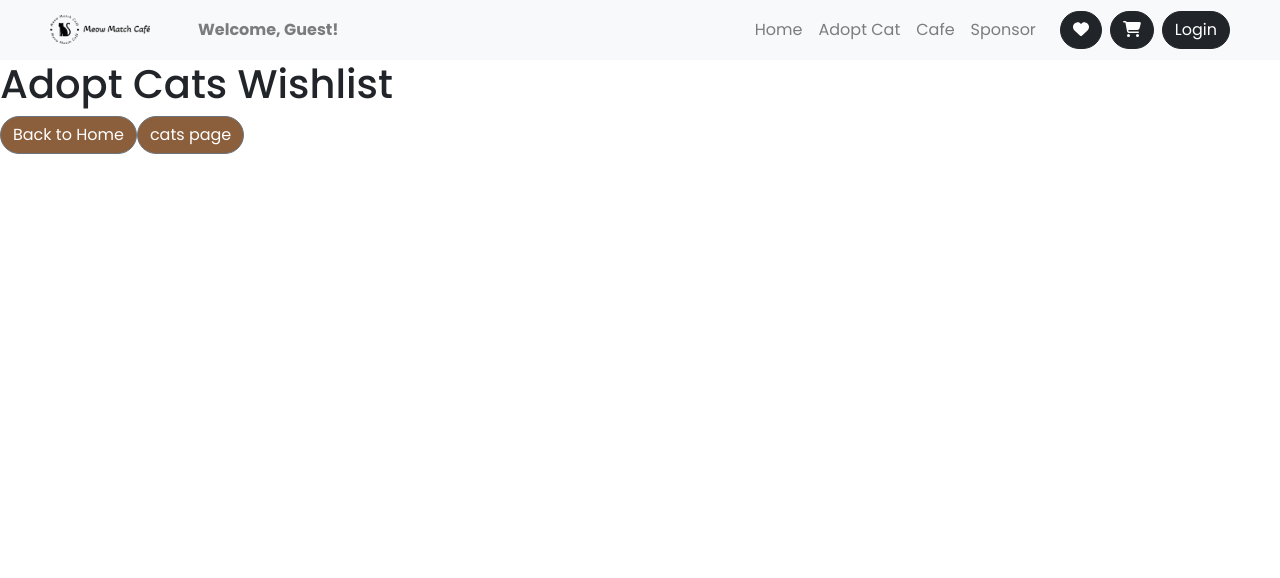
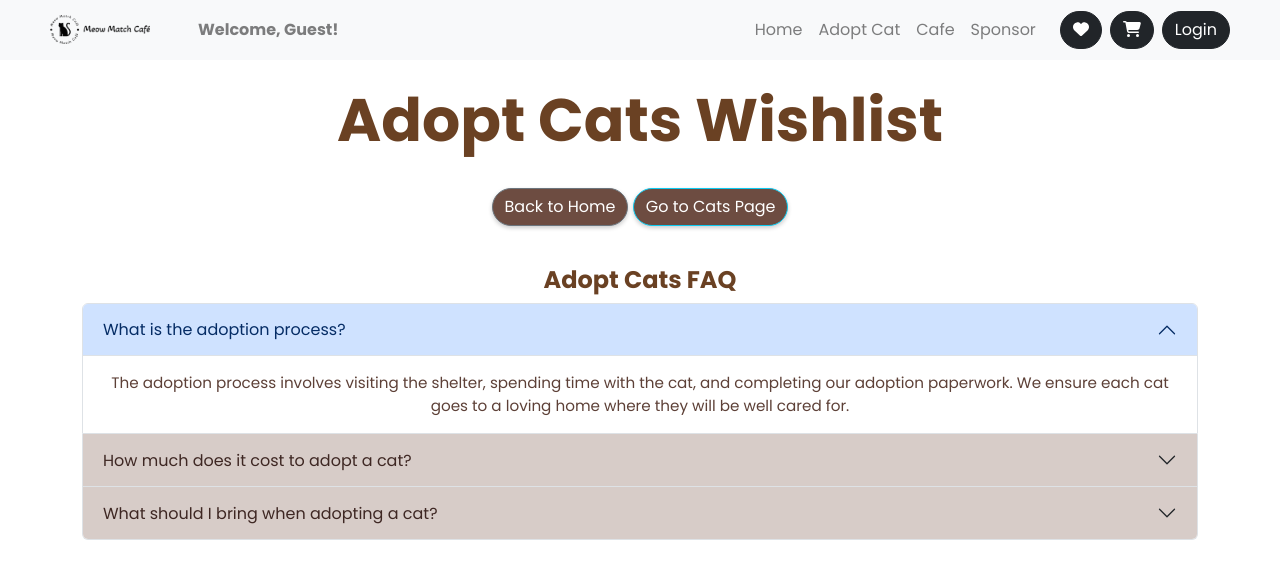
Before and after one commit to BuBuCatt/Cat-cafe-react, a React (Create React App) app in the folder cat-cafe/: page /wishlist in a window 1280 px wide. Shown: the top 578 px of the page. Built offline with nearby package versions, Linux system fonts and the light colour scheme.

Commit message:
updated the wishlist faq

```diff
--- a/cat-cafe/src/classes/Cart.js
+++ b/cat-cafe/src/classes/Cart.js
@@ -106,11 +106,14 @@ export class ProductObj{
     #menuName; // not equal to pname
     #menuPrice;
     #amount;
+
+
     constructor(mid,menuName,menuPrice,amount=1){
         this.#mid = mid;
         this.#menuName = menuName;
         this.#menuPrice = Number(menuPrice);
         this.#amount = Number(amount);
+
     }
     get amount(){
         return this.#amount;
@@ -128,6 +131,7 @@ export class ProductObj{
     get menuPrice() {
         return this.#menuPrice;
     }
+
     total(){
         return Number((this.#menuPrice * this.#amount).toFixed(2));
     }
--- a/cat-cafe/src/components/Cartcompo.js
+++ b/cat-cafe/src/components/Cartcompo.js
@@ -1,5 +1,6 @@
 import { useEffect } from "react";
 import { useNavigate } from "react-router-dom";
+import { Container, Row, Col, Button, Table, Alert } from 'react-bootstrap';
 
 export default function Cartcompo({ carts,removeItem, resetCart }){
 
@@ -15,11 +16,7 @@ console.log("carts.cart: ", carts?.cart);
     });
 
     const navigate = useNavigate();
-    useEffect(()=>{
-        // if(props.commonVal==null){
-        //     navigate("/login");
-        // }
-    },[]);
+
     const saveHandler = ()=>{
         carts.toSave();
         alert("Cart saved!!!!!!:D");
@@ -34,65 +31,59 @@ console.log("carts.cart: ", carts?.cart);
 
     return(
         <>
-    <div className="container mt-4">
-        <div className="row justify-content-center">
-            <div className="col-lg-8">
+    <Container className="mt-4">
+            <Row className="justify-content-center">
+                <Col lg={8}>
                     <div className="d-flex justify-content-between align-items-center mb-3">
-                    <h2 className="mb-0">Your Cart</h2>
+                        <h2>Your Cart</h2>
                         <div>
-                        <button type="button" className="btn btn-primary me-2" onClick={saveHandler}>
+                            <Button variant="primary" onClick={saveHandler} className="me-2">
                                 Save Cart
-                        </button>
-
-
-
-                        <button type="button" className="btn btn-secondary" onClick={goHomeHandler}>
+                            </Button>
+                            <Button variant="secondary" onClick={goHomeHandler}>
                                 Back to Home
-                        </button>
+                            </Button>
                         </div>
                     </div>
-                <table className="table table-hover">
+                    <Table hover>
                         <thead className="table-light">
                             <tr>
-                            <th>Product ID</th>
+
                                 <th>Product Name</th>
                                 <th>Price</th>
                                 <th>Quantity</th>
                                 <th>Total</th>
+                                <th>Action</th>
                             </tr>
                         </thead>
                         <tbody>
-                        {carts.cart && carts.cart.length > 0 ? (
-                            carts.cart.map((item, index) => (
+                            {carts.cart && carts.cart.length > 0 ? carts.cart.map((item, index) => (
                                 <tr key={index}>
-                                    <td>{item.mid}</td>
+
                                     <td>{item.pname}</td>
                                     <td>${item.price.toFixed(2)}</td>
                                     <td>{item.amount}</td>
                                     <td>${(item.price * item.amount).toFixed(2)}</td>
-
                                     <td>
-                                        <button className="btn btn-sm btn-danger" onClick={() => removeItem(item.mid)}>Remove</button>
+                                        <Button variant="danger" size="sm" onClick={() => removeItem(item.mid)}>
+                                            Remove
+                                        </Button>
                                     </td>
                                 </tr>
-
-
-                            ))
-                        ) : (
+                            )) : (
                                 <tr>
-                                <td colSpan="5" className="text-center">No items in cart</td>
+                                    <td colSpan="6" className="text-center">No items in cart</td>
                                 </tr>
                             )}
                         </tbody>
-                </table>
-
-                <div className="d-grid gap-2 w-50">
-                        <p>Total: ${totalCost.toFixed(2)}</p>
-                        <button className="btn btn-primary" type="button" onClick={resetCart}>Reset Cart</button>
+                    </Table>
+                    <div className="d-grid gap-2 w-50 mx-auto">
+                        <Alert variant="secondary">Total: ${totalCost.toFixed(2)}</Alert>
+                        <Button variant="primary" onClick={resetCart}>Reset Cart</Button>
                     </div>
-            </div>
-        </div>
-    </div>
+                </Col>
+            </Row>
+        </Container>
 </>
 
     )
--- a/cat-cafe/src/components/Footer.js
+++ b/cat-cafe/src/components/Footer.js
@@ -2,7 +2,7 @@ import React from 'react';
 
 function Footer() {
   return (
-    <footer className="footer  fixed-bottom py-3 bg-light">
+    <footer className="footer   py-3 bg-light">
       <div className="container text-center">
         <span className="text-muted">© 2024 Meow Match Cafe. All rights reserved.</span>
       </div>
--- a/cat-cafe/src/pages/Wishlist.js
+++ b/cat-cafe/src/pages/Wishlist.js
@@ -1,5 +1,8 @@
 import React from 'react';
 import { useNavigate } from 'react-router-dom';
+import { Container, Row, Col, Card, Button,Accordion } from 'react-bootstrap';
+
+import "../styles/wishlist.css";
 
 export default function Wishlist(props) {
   console.log("Wishlist data in component:", props.wishlist);
@@ -18,24 +21,56 @@ export default function Wishlist(props) {
 
   return (
     <>
-      <div className="h1">Adopt Cats Wishlist</div>
-      <button type="button" className="btn btn-secondary mb-3" onClick={goHomeHandler}>Back to Home</button>
-      <button type="button" className="btn btn-secondary mb-3" onClick={goAdoptHandler}> cats page</button>
+        <Container className="mt-4 centered-container">
+            <h1 className="brown-theme">Adopt Cats Wishlist</h1>
+            <div className="mb-3">
+                <Button variant="secondary" className="brown-btn" onClick={goHomeHandler}>Back to Home</Button>{' '}
+                <Button variant="info" className="brown-btn" onClick={goAdoptHandler}>Go to Cats Page</Button>
+            </div>
+            <Row className="centered-row">
+                {props.wishlist.map(cat => (
+                    <Col sm={6} md={4} lg={3} key={cat.cid}>
+                        <Card className="mb-4 card-custom">
+                            <Card.Img variant="top" src={cat.catImage} alt={cat.catName} />
+                            <Card.Body>
+                                <Card.Title className="brown-theme">{cat.catName}</Card.Title>
+                                <Card.Text className="brown-theme">{cat.catDescription}</Card.Text>
+                                <Button variant="danger" className="brown-btn" onClick={() => props.removeFromWishlist(cat.cid)}>
+                                    Delete
+                                </Button>
+                            </Card.Body>
+                        </Card>
+                    </Col>
+                ))}
+            </Row>
 
-      <div className="row">
-          {props.wishlist.map(cat => (
-            <div className="col-sm-6 col-md-4 col-lg-3" key={cat.cid}>
-              <div className="card">
-                <img src={cat.catImage} className="card-img-top" alt={cat.catName} />
-                <div className="card-body">
-                  <h5 className="card-title">{cat.catName}</h5>
-                  <p className="card-text">{cat.catDescription}</p>
-                  <button onClick={() => props.removeFromWishlist(cat.cid)}>Delete</button>
-                </div>
-              </div>
-            </div>
-          ))}
-      </div>
+            {/* FAQ Section */}
+
+            <Accordion defaultActiveKey="0" className="mt-4 mb-5">
+                <h4 className="brown-theme">Adopt Cats FAQ</h4>
+                <Accordion.Item eventKey="0">
+                  <Accordion.Header>What is the adoption process?</Accordion.Header>
+                  <Accordion.Body>
+                    The adoption process involves visiting the shelter, spending time with the cat, and completing our adoption paperwork. We ensure each cat goes to a loving home where they will be well cared for.
+                  </Accordion.Body>
+                </Accordion.Item>
+                <Accordion.Item eventKey="1">
+                  <Accordion.Header>How much does it cost to adopt a cat?</Accordion.Header>
+                  <Accordion.Body>
+                    The adoption fee varies depending on the cat's age, breed, and the shelter's policy. Generally, fees include vaccinations, microchipping, and spaying or neutering.
+                  </Accordion.Body>
+                </Accordion.Item>
+                <Accordion.Item eventKey="2">
+                  <Accordion.Header>What should I bring when adopting a cat?</Accordion.Header>
+                  <Accordion.Body>
+                    You should bring a valid ID, proof of address, and possibly references. Also, it's a good idea to bring a cat carrier for safely transporting your new pet home.
+                  </Accordion.Body>
+                </Accordion.Item>
+              </Accordion>
+
+
+
+        </Container>
     </>
   )
 }
--- /dev/null
+++ b/cat-cafe/src/styles/wishlist.css
@@ -0,0 +1,54 @@
+/* WishlistStyles.css */
+.brown-theme {
+    font-weight: 700;
+    color: #633819f4;
+
+}
+
+h1{
+    font-weight: 900;
+    color: #633819f4;
+    font-size: 60px;
+    margin-bottom: 2rem;
+}
+
+.brown-btn {
+    background-color: #6D4C41; /* Brown shade for buttons */
+    color: white;
+    box-shadow: 0 2px 4px rgba(0, 0, 0, 0.2);
+}
+
+.brown-btn:hover {
+    background-color: #5D4037; /* Darker brown when hovered */
+    color: white;
+    box-shadow: 0 2px 5px rgba(0, 0, 0, 0.3);
+    transition: transform 0.3s ease-in-out;
+}
+
+.card-custom {
+    border-color: #6D4C41;
+    transform: scale(1.02);
+}
+
+.centered-container {
+    text-align: center; /* Center the text inside the container */
+}
+
+.centered-row {
+    justify-content: center; /* Center the grid columns horizontally */
+}
+
+/* FAQ specific styling */
+.accordion-button {
+    background-color: #D7CCC8; /* Light brown background for consistency */
+    color: #3E2723; /* Darker text for readability */
+}
+
+.accordion-button:focus {
+    box-shadow: none; /* Remove focus outline to clean up style */
+}
+
+.accordion-body {
+    font-size: 0.95rem; /* Appropriate text size for readability */
+    color: #5D4037; /* Maintain color theme */
+}
```
Lines whose indentation alone changed are shown as unchanged.
